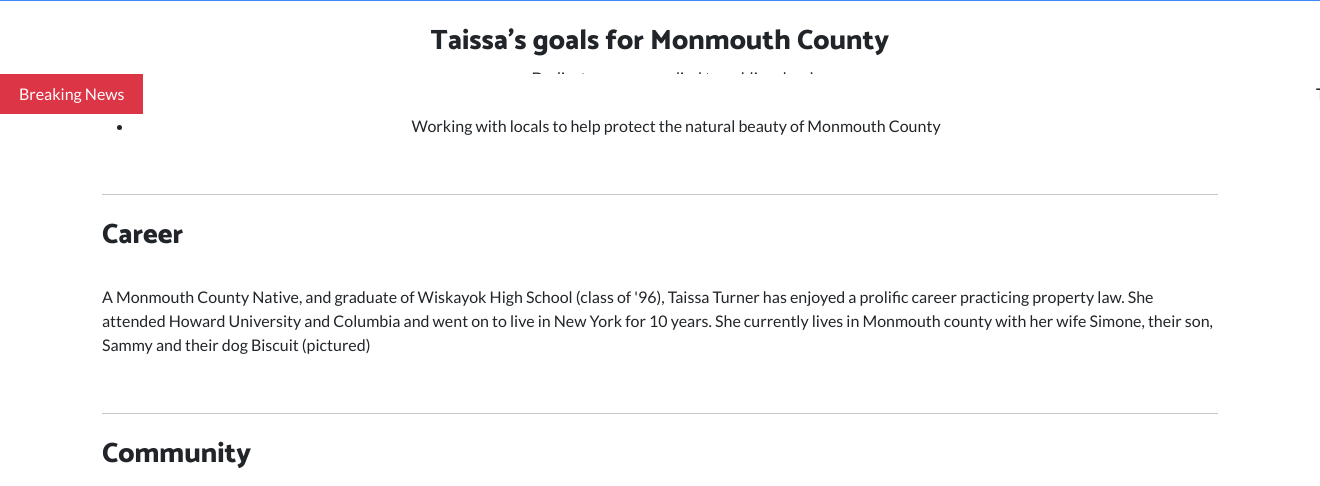
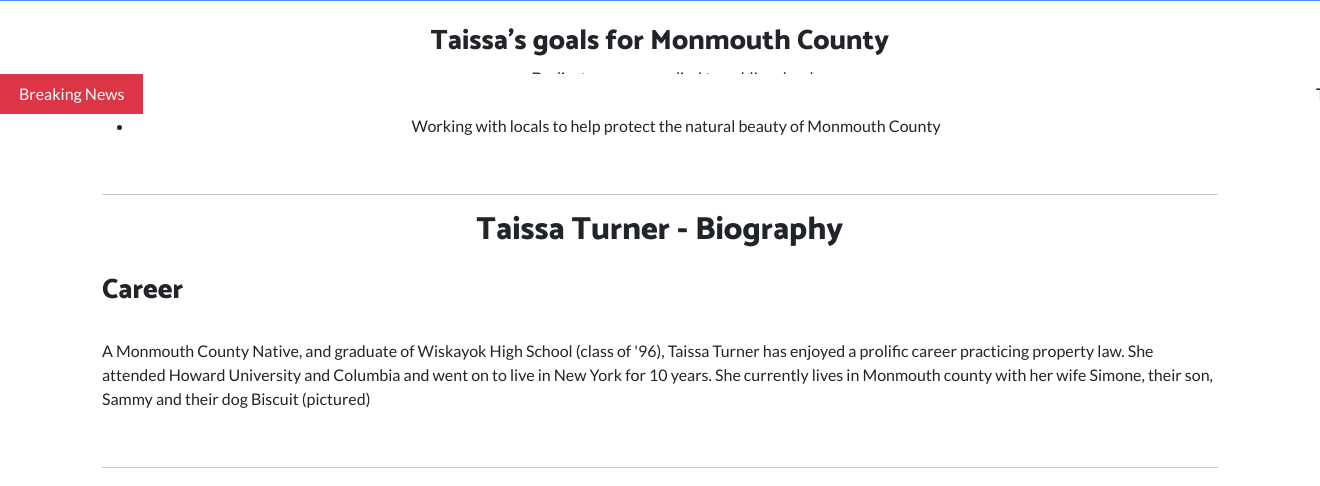
Before and after one commit to alcl2000/yellowjackets-fansites, a Flask app: page /taissa4nj in a window 1320 px wide; the page is wider, and only the part inside the window is pictured. Shown: the part 686-1172 px from the top of that part. Run offline with Flask 2, Linux system fonts and the light colour scheme; some libraries are stand-ins or nearby versions.

Commit message:
fix: navbar link

```diff
--- a/sites/templates/taissa4nj.html
+++ b/sites/templates/taissa4nj.html
@@ -24,7 +24,7 @@
                 <div class="collapse navbar-collapse" id="navbarResponsive">
                     <ul class="navbar-nav ms-auto">
                         <li class="nav-item"><a class="nav-link" href="#!">Campaign Goals</a></li>
-                        <li class="nav-item"><a class="nav-link" href="#!">About Taissa</a></li>
+                        <li class="nav-item"><a class="nav-link" href="#bio">About Taissa</a></li>
                         <li class="nav-item"><a class="nav-link" href="#!">Show Your Support</a></li>
                     </ul>
                 </div>
@@ -61,6 +61,7 @@
                     </div>
                     <br>
                     <hr>
+                    <h2 class="text-center" id="bio">Taissa Turner - Biography</h2>
                 {% else %}
                     <h3>{{detail.headings}} </h3>
                     <img>
```
